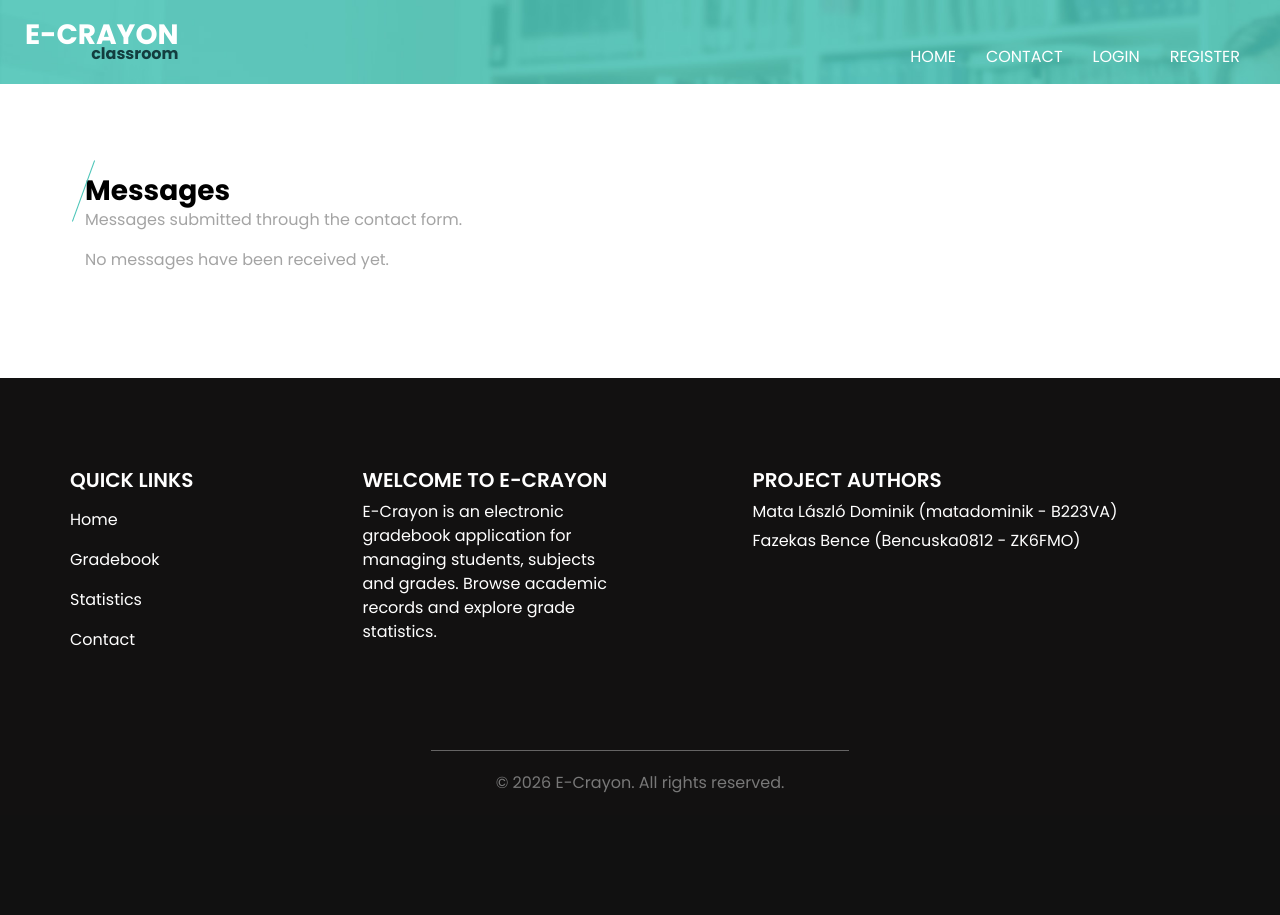
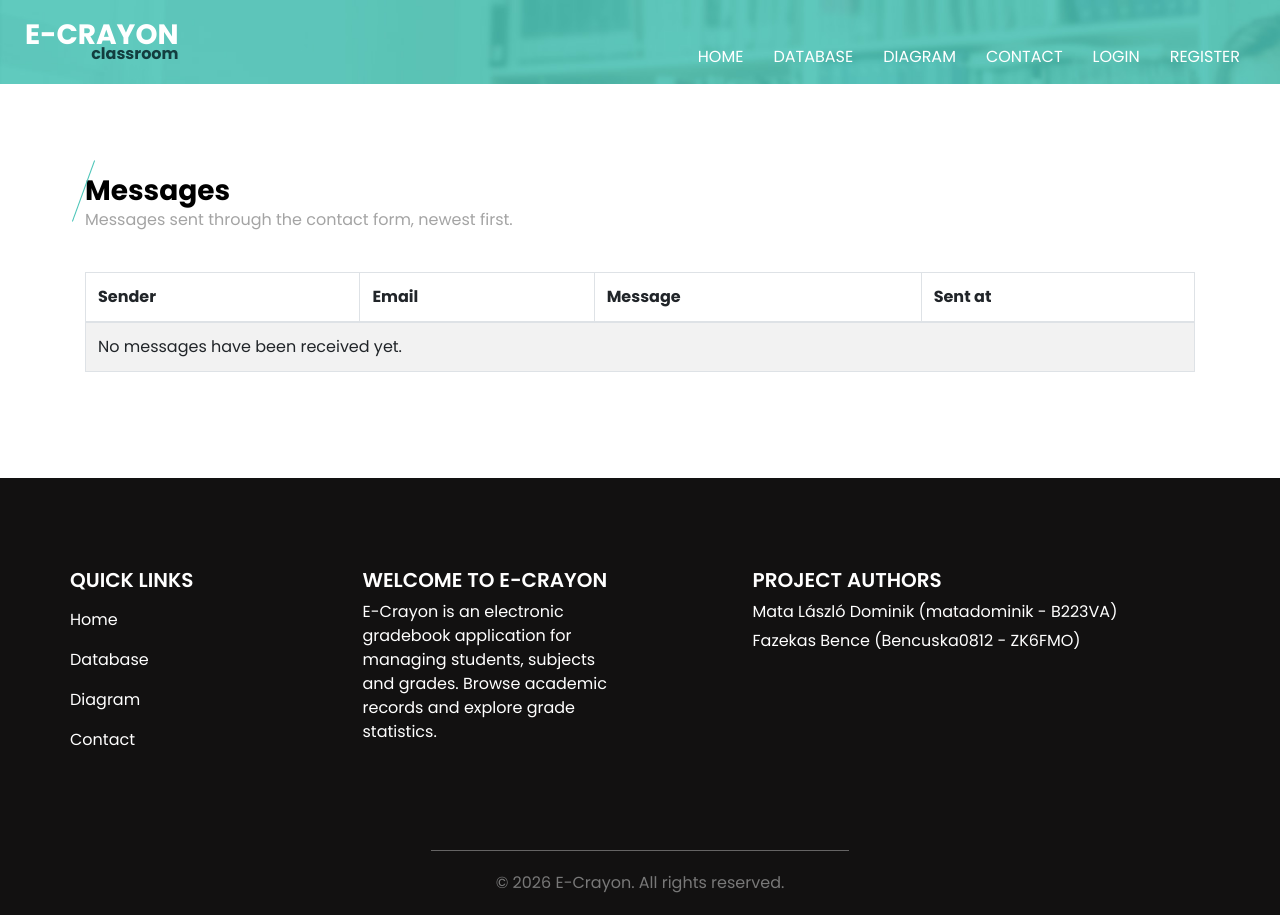
Before and after one commit to matadominik/web2-gyakorlat-beadando, a Node project: template views/feedback.ejs in a window 1280 px wide. Before the commit the page ends 793 px from the top, so only its background shows below. Run offline with Node 20 templates, Linux system fonts and the light colour scheme; the template is opened without the code that fills it, so the values that code supplies are empty; some libraries are stand-ins or nearby versions.

Commit message:
feat: add database view, Chart.js statistics and admin message management

```diff
--- a/views/feedback.ejs
+++ b/views/feedback.ejs
@@ -1,67 +1,44 @@
-
 <!DOCTYPE html>
 <html lang="en">
 <head>
-    <meta charset="utf-8" />
-    <meta name="viewport" content="width=device-width, initial-scale=1, shrink-to-fit=no" />
-
-    <link rel="icon" type="image/svg+xml" href="/favicon.svg" />
+    <meta charset="utf-8">
+    <meta name="viewport" content="width=device-width, initial-scale=1">
+    <link rel="icon" type="image/svg+xml" href="/favicon.svg">
     <title>Messages - E-Crayon</title>
-
-    <link rel="stylesheet" href="/css/bootstrap.css" />
-    <link href="https://fonts.googleapis.com/css?family=Open+Sans:400,700|Poppins:400,600,700&display=swap" rel="stylesheet" />
-    <link href="/css/style.css" rel="stylesheet" />
-    <link href="/css/responsive.css" rel="stylesheet" />
+    <link rel="stylesheet" href="/css/bootstrap.css">
+    <link href="https://fonts.googleapis.com/css?family=Open+Sans:400,700|Poppins:400,600,700&display=swap" rel="stylesheet">
+    <link href="/css/style.css" rel="stylesheet">
+    <link href="/css/responsive.css" rel="stylesheet">
 </head>
-
 <body class="sub_page">
-    <div class="hero_area">
-        <%- include("partials/header") %>
-    </div>
-
+    <div class="hero_area"><%- include("partials/header") %></div>
     <section class="event_section layout_padding">
         <div class="container">
             <div class="heading_container">
                 <h3>Messages</h3>
-                <p>Messages submitted through the contact form.</p>
+                <p>Messages sent through the contact form, newest first.</p>
             </div>
-
-            <div class="event_container">
-                <% if (!messages || messages.length === 0) { %>
-                    <p>No messages have been received yet.</p>
-                <% } else { %>
-                    <% messages.forEach(m => { %>
-                        <div class="box">
-                            <div class="img-box">
-                                <img src="/images/event-img.jpg" alt="Message" />
-                            </div>
-
-                            <div class="detail-box">
-                                <h4>
-                                    Message from <%= m.name %>
-                                </h4>
-
-                                <p><%= m.message %></p>
-
-                                <p>
-                                    <strong>Email:</strong>
-                                    <%= m.email %>
-                                </p>
-
-                                <% if (m.createdAt) { %>
-                                    <p>
-                                        <strong>Date:</strong>
-                                        <%= new Date(m.createdAt).toLocaleString("en-GB") %>
-                                    </p>
-                                <% } %>
-                            </div>
-                        </div>
-                    <% }); %>
-                <% } %>
+            <div class="table-responsive mt-4">
+                <table class="table table-bordered table-striped">
+                    <thead><tr><th>Sender</th><th>Email</th><th>Message</th><th>Sent at</th></tr></thead>
+                    <tbody>
+                        <% if (!messages || messages.length === 0) { %>
+                            <tr><td colspan="4">No messages have been received yet.</td></tr>
+                        <% } else { %>
+                            <% messages.forEach(item => { %>
+                                <tr>
+                                    <td><%= item.name %></td>
+                                    <td><a href="mailto:<%= item.email %>"><%= item.email %></a></td>
+                                    <td style="white-space:pre-wrap; min-width:260px"><%= item.message %></td>
+                                    <td><%= item.createdAt ? new Date(item.createdAt).toLocaleString("en-GB") : "-" %></td>
+                                </tr>
+                            <% }) %>
+                        <% } %>
+                    </tbody>
+                </table>
             </div>
         </div>
     </section>
-
     <%- include("partials/footer") %>
 </body>
 </html>
--- a/views/partials/footer.ejs
+++ b/views/partials/footer.ejs
@@ -11,12 +11,11 @@
                             <a class="nav-link" href="/">Home</a>
                         </li>
 
-                        <li class="nav-item <%= currentPath === '/gradebook' ? 'active' : '' %>">
-                            <a class="nav-link" href="/gradebook">Gradebook</a>
+                        <li class="nav-item <%= currentPath === '/database' ? 'active' : '' %>">
+                            <a class="nav-link" href="/database">Database</a>
                         </li>
-
                         <li class="nav-item <%= currentPath === '/stats' ? 'active' : '' %>">
-                            <a class="nav-link" href="/stats">Statistics</a>
+                            <a class="nav-link" href="/stats">Diagram</a>
                         </li>
 
                         <li class="nav-item <%= currentPath === '/contact' ? 'active' : '' %>">
@@ -24,14 +23,14 @@
                         </li>
 
                         <% if (user) { %>
-                            <li class="nav-item <%= currentPath === '/feedback' ? 'active' : '' %>">
-                                <a class="nav-link" href="/feedback">Messages</a>
+                            <li class="nav-item <%= currentPath === '/inbox' ? 'active' : '' %>">
+                                <a class="nav-link" href="/inbox">Messages</a>
                             </li>
                         <% } %>
 
-                        <% if (user && user.role === "admin") { %>
+                        <% if (user && ["admin", "superadmin"].includes(user.role)) { %>
                             <li class="nav-item <%= currentPath === '/manage-grades' ? 'active' : '' %>">
-                                <a class="nav-link" href="/manage-grades">Manage Grades</a>
+                                <a class="nav-link" href="/manage-grades">CRUD</a>
                             </li>
                         <% } %>
                     </ul>
--- a/views/partials/header.ejs
+++ b/views/partials/header.ejs
@@ -22,6 +22,9 @@
                     <li class="nav-item <%= currentPath === '/' ? 'active' : '' %>">
                         <a class="nav-link" href="/">Home</a>
                     </li>
+                    <li class="nav-item <%= currentPath === '/database' ? 'active' : '' %>">
+                        <a class="nav-link" href="/database">Database</a>
+                    </li>
 
                     <% if (user && ["user", "teacher", "admin"].includes(user.role)) { %>
                     <li class="nav-item <%= currentPath === '/timetable' ? 'active' : '' %>">
@@ -29,29 +32,32 @@
                     </li>
                     <% } %>
 
+                    <li class="nav-item <%= currentPath === '/stats' ? 'active' : '' %>">
+                        <a class="nav-link" href="/stats">Diagram</a>
+                    </li>
+
                     <% if (user && user.role === "user") { %>
                     <li class="nav-item <%= currentPath === '/gradebook' ? 'active' : '' %>">
                         <a class="nav-link" href="/gradebook">Gradebook</a>
                     </li>
-
-                    <li class="nav-item <%= currentPath === '/stats' ? 'active' : '' %>">
-                        <a class="nav-link" href="/stats">Statistics</a>
-                    </li>
                     <% } %>
 
-                    <li class="nav-item <%= currentPath === '/contact' || currentPath === '/contact/inbox' ? 'active' : '' %>">
-                        <a class="nav-link" href="<%= user && user.role === 'superadmin' ? '/contact/inbox' : '/contact' %>"><%= user && user.role === 'superadmin' ? 'Contact Inbox' : 'Contact' %></a>
+                    <li class="nav-item <%= currentPath === '/contact' ? 'active' : '' %>">
+                        <a class="nav-link" href="/contact">Contact</a>
                     </li>
 
                     <% if (user) { %>
+                        <li class="nav-item <%= currentPath === '/inbox' ? 'active' : '' %>">
+                            <a class="nav-link" href="/inbox">Messages</a>
+                        </li>
                         <% if (["teacher", "user"].includes(user.role)) { %>
                             <li class="nav-item <%= currentPath === '/messages' ? 'active' : '' %>">
-                                <a class="nav-link" href="/messages">Messages</a>
+                                <a class="nav-link" href="/messages">School Chat</a>
                             </li>
                         <% } %>
-                        <% if (["teacher", "admin"].includes(user.role)) { %>
+                        <% if (["admin", "superadmin"].includes(user.role)) { %>
                             <li class="nav-item <%= currentPath === '/manage-grades' ? 'active' : '' %>">
-                                <a class="nav-link" href="/manage-grades">Manage Grades</a>
+                                <a class="nav-link" href="/manage-grades">CRUD</a>
                             </li>
                         <% } %>
 
```
Also changed, not shown: controllers/mainController.js (+19 -2 lines), routes/mainRouter.js (+8 -6 lines), views/database.ejs (added, +46 -0 lines), views/stats.ejs (+25 -10 lines), 1 other file.
